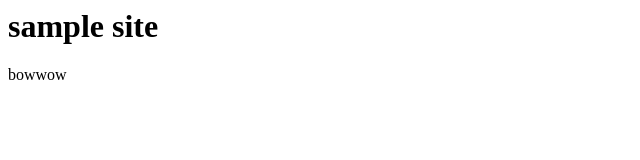
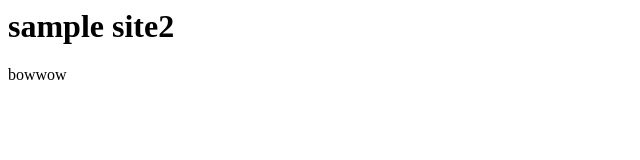
Before and after one commit to tetsuyanh/sample, a plain HTML site: page index.html in a window 1280 px wide. Shown: the full height of the page, 0-640 px from the left. Drawn offline with Linux system fonts and the light colour scheme.

Commit message:
Update index.html

```diff
--- a/index.html
+++ b/index.html
@@ -3,7 +3,7 @@
     <title>sample</title>
   </head>
   <body>
-    <h1>sample site</h1>
+    <h1>sample site2</h1>
     <p>bowwow</p>
   </body>
 </html>
```
